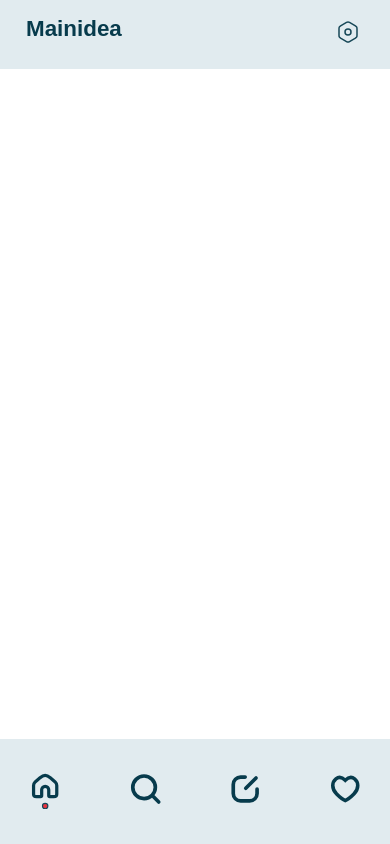
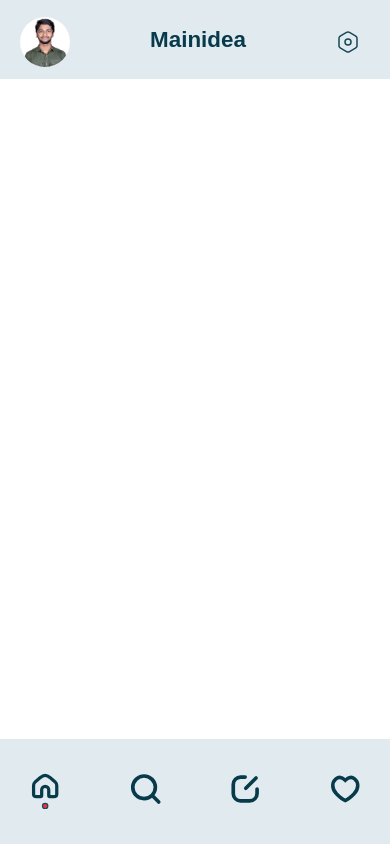
Before and after one commit to UsaidDev/Mainidea-navbar, a plain HTML site: page index.html in a window 390 px wide. Drawn offline with Linux system fonts and the light colour scheme.

Commit message:
Image added

```diff
--- a/index.html
+++ b/index.html
@@ -9,6 +9,7 @@
 </head>
 <body>
     <nav class="navbar">
+      <div class="icon-logo"><img src="./Image/IMG_20231105_191819_182.jpg" alt=""></div>
         <h3 class="logo">Mainidea</h3>
         <ul class="navbar-desctop">
             <li><a href="">Home</a></li>
--- a/style.css
+++ b/style.css
@@ -36,20 +36,25 @@
 .settings{
     display:none;
 }
+.icon-logo{
+    display: none;
+}
 @media only screen and (max-width:800px) {
     .navbar {
         background-color: #E1EBEF;
     }
-
+    .logo{
+        text-align: center;
+        margin:auto;
+        flex: 10;
+    }
     .navbar h3 {
         color: #073B4C;
     }
-
     .navbar-desctop {
         display: none;
         background-color: #fff;
     }
-
     .mobile-list {
         display: flex;
         bottom: 0;
@@ -86,5 +91,20 @@
         justify-content: end;
         padding: 0;
         margin: 0;
+        margin-top: 10px;
+    }
+    .icon-logo{
+        display: flex;
+        flex: 1;
+        margin: auto;
+        justify-content: center;
+        text-align: center;
+    }
+    .icon-logo img{
+        border-radius: 3rem;
+        height: 50px;
+        width: 50px;
+        margin-top: 5px;
+
     }
 }
```
Also changed, not shown: Image/IMG_20231105_191819_182.jpg (added).
